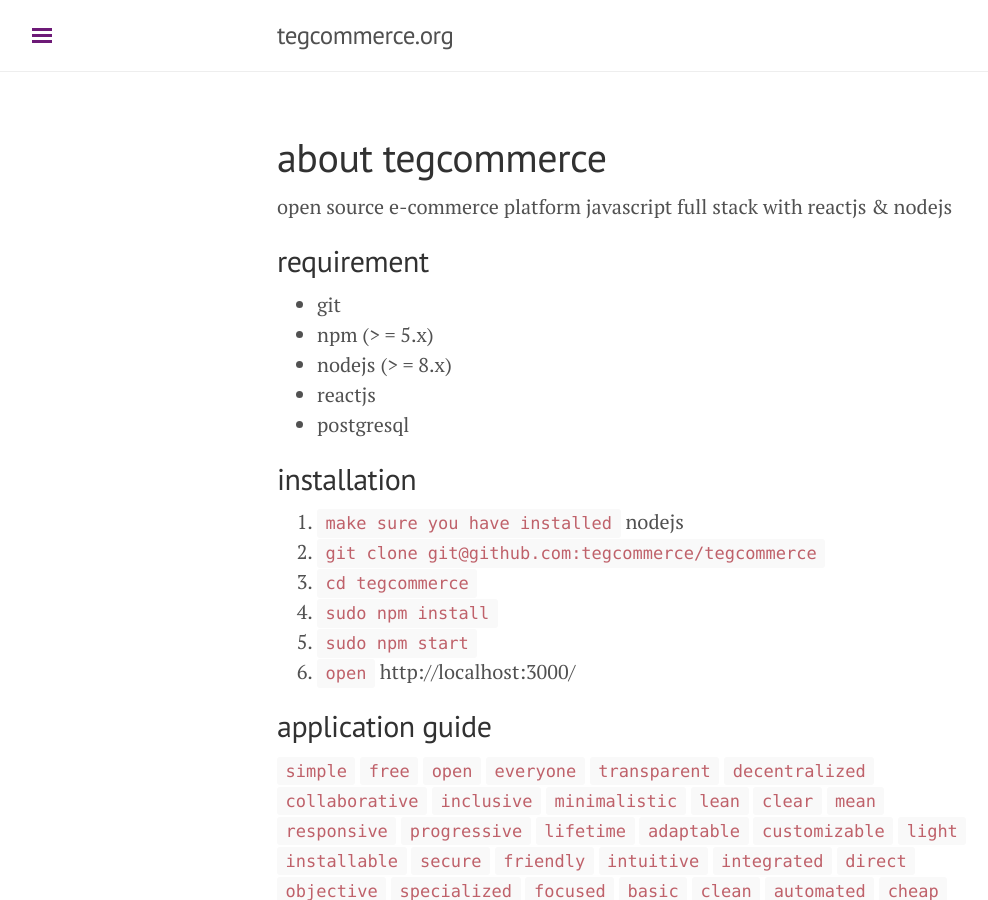
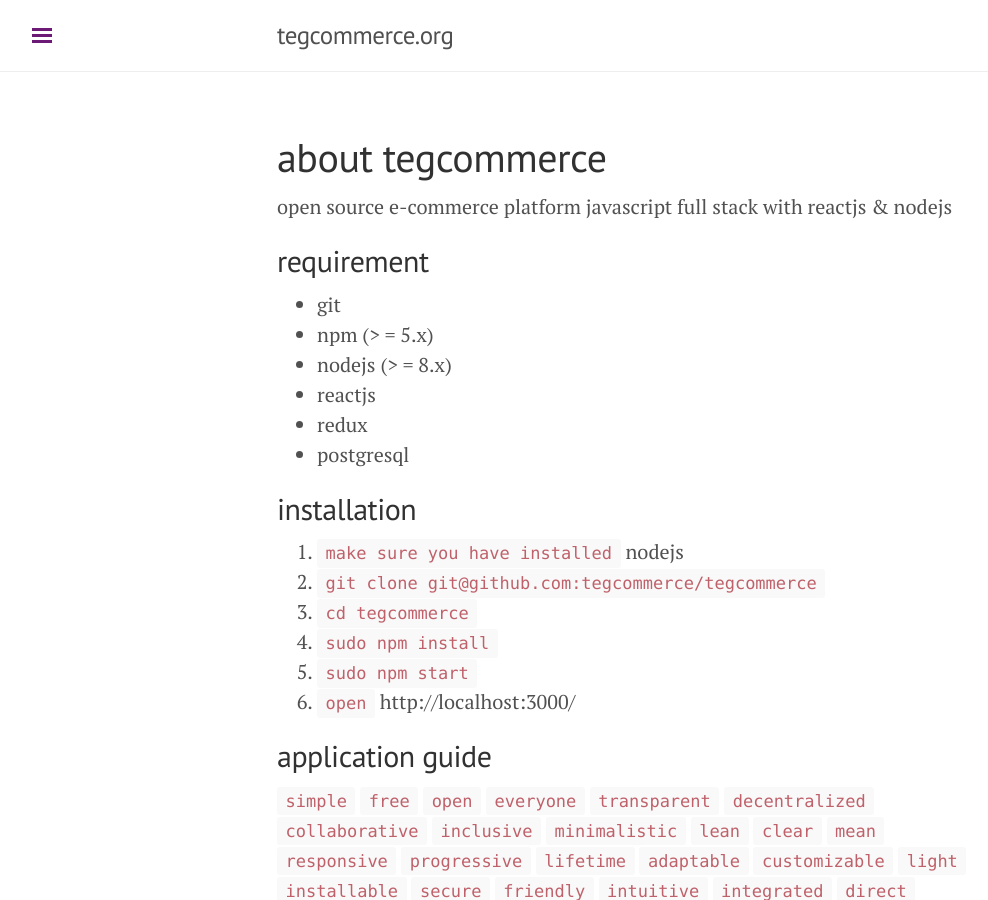
Before and after one commit to tegcommerce/tegcommerce-website, a Jekyll site: the page built from index.md, in a window 1280 px wide and 900 px high. Shown: the whole window, without its empty margins (3-991 px from the left). Built offline with Jekyll 4.4.1, drawn with Linux system fonts in a browser that asks for light colours; nearby versions of some CDN libraries; a style sheet for code colours, icons or effects is not loaded.

Commit message:
Update index.md

```diff
--- a/index.md
+++ b/index.md
@@ -11,6 +11,7 @@ open source e-commerce platform javascript full stack with reactjs & nodejs
 * npm (> = 5.x)
 * nodejs (> = 8.x)
 * reactjs
+* redux
 * postgresql
 
 ## installation
```
